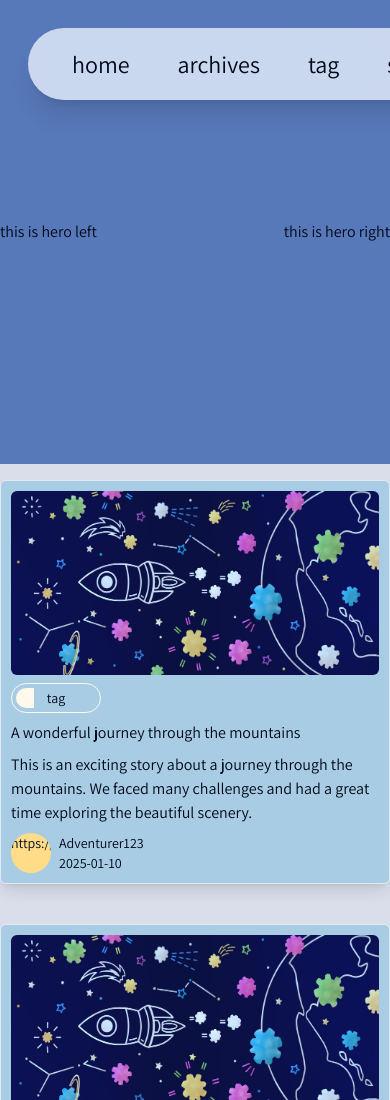
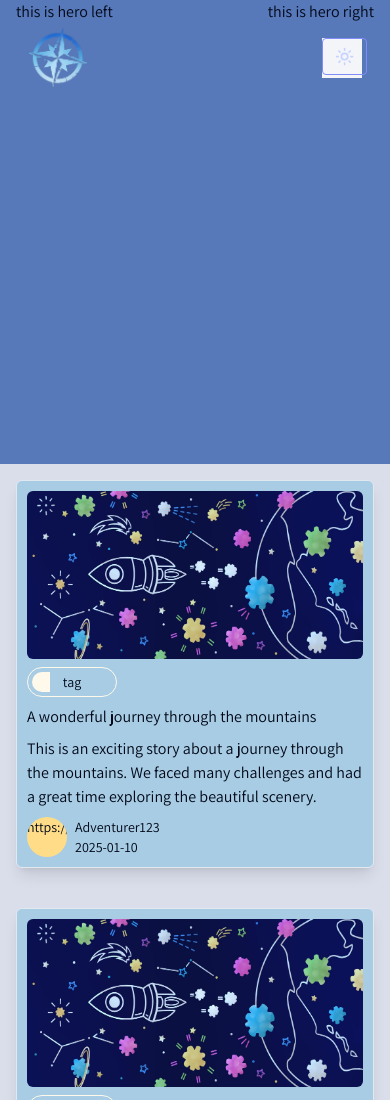
Before and after one commit to moyukingS/blog, a Next.js app: page / in a window 390 px wide. Shown: the top 1100 px of the page. Built offline with nearby package versions, Linux system fonts and the light colour scheme.

Commit message:
feat✨: Add a new navbar, a responsive navigation bar.

```diff
--- a/app/components/Header.tsx
+++ b/app/components/Header.tsx
@@ -4,10 +4,11 @@ import Image from 'next/image';
 import { useEffect, useState } from 'react';
 import { ModeToggle } from '@/components/theme/theme-switch';
 import Logo from '@/public/logo.png';
+import { Sun } from 'lucide-react';
 
 export default function Header() {
   const [isScrolled, setIsScrolled] = useState(false);
-
+  const [isOpen, setIsOpen] = useState(false);
   useEffect(() => {
     const handleScroll = () => {
       setIsScrolled(window.scrollY > 1);
@@ -24,7 +25,7 @@ export default function Header() {
       <Link href="/">
         <Image width={60} height={60} src={Logo} alt="logo" priority />
       </Link>
-      <nav className="rounded-full bg-sakiko-100/75 px-8 py-4 shadow-xl brightness-105 backdrop-blur-2xl dark:bg-taki-700/75 dark:text-taki-400">
+      <nav className="hidden rounded-full bg-sakiko-100/75 px-8 py-4 shadow-xl brightness-105 backdrop-blur-2xl dark:bg-taki-700/75 dark:text-taki-400 md:block">
         <ul className="flex items-center justify-evenly gap-6">
           <li className="cursor-pointer px-3 text-2xl duration-500 hover:text-anon-400">
             <Link href={'/'}> home</Link>
@@ -45,6 +46,14 @@ export default function Header() {
           </li>
         </ul>
       </nav>
+      <div className='bg-taki-50 w-10 h-10'>
+      <button
+        className="flex items-center rounded border border-indigo-400 px-3 py-2 text-indigo-200 hover:border-white hover:text-white sm:hidden lg:hidden"
+        onClick={() => setIsOpen(!isOpen)}
+      >
+        <Sun className="h-[1.2rem] w-[1.2rem] rotate-0 scale-100 transition-all dark:-rotate-90 dark:scale-0" />
+      </button>
+      </div>
     </header>
   );
 }
--- a/app/components/Hero.tsx
+++ b/app/components/Hero.tsx
@@ -1,8 +1,11 @@
-export default function Hero() {
+export default function Hero({children}) {
   return (
-    <div className="flex h-[55vh] min-h-[450px] w-screen items-center justify-between bg-sakiko-600">
-      <div>this is hero left</div>
-      <div>this is hero right</div>
+    <div className="h-[55vh] min-h-[450px] bg-sakiko-600">
+      <div className="container flex items-center justify-between">
+        <div>this is hero left</div>
+        <div>{children}</div>
+        <div>this is hero right</div>
+      </div>
     </div>
   );
 }
--- a/app/page.tsx
+++ b/app/page.tsx
@@ -82,7 +82,7 @@ export default function Home() {
     <main className="min-h-screen bg-taki-200 dark:bg-sakiko-950">
       <Hero></Hero>
 
-      <div className="container mt-4 grid grid-cols-1 gap-10 sm:grid-cols-2 md:grid-cols-3 lg:grid-cols-4 xl:grid-cols-5">
+      <div className="container mt-4 grid grid-cols-1 gap-10 sm:grid-cols-2 md:grid-cols-3 lg:grid-cols-4 xl:grid-cols-4">
         {fakeData.map((item, index) => {
           return (
             <Card
--- a/tailwind.config.ts
+++ b/tailwind.config.ts
@@ -10,6 +10,9 @@ export default {
   theme: {
     container: {
       center: true,
+      padding: {
+        DEFAULT: '1rem',
+      },
     },
     extend: {
       aspectRatio: {
```
